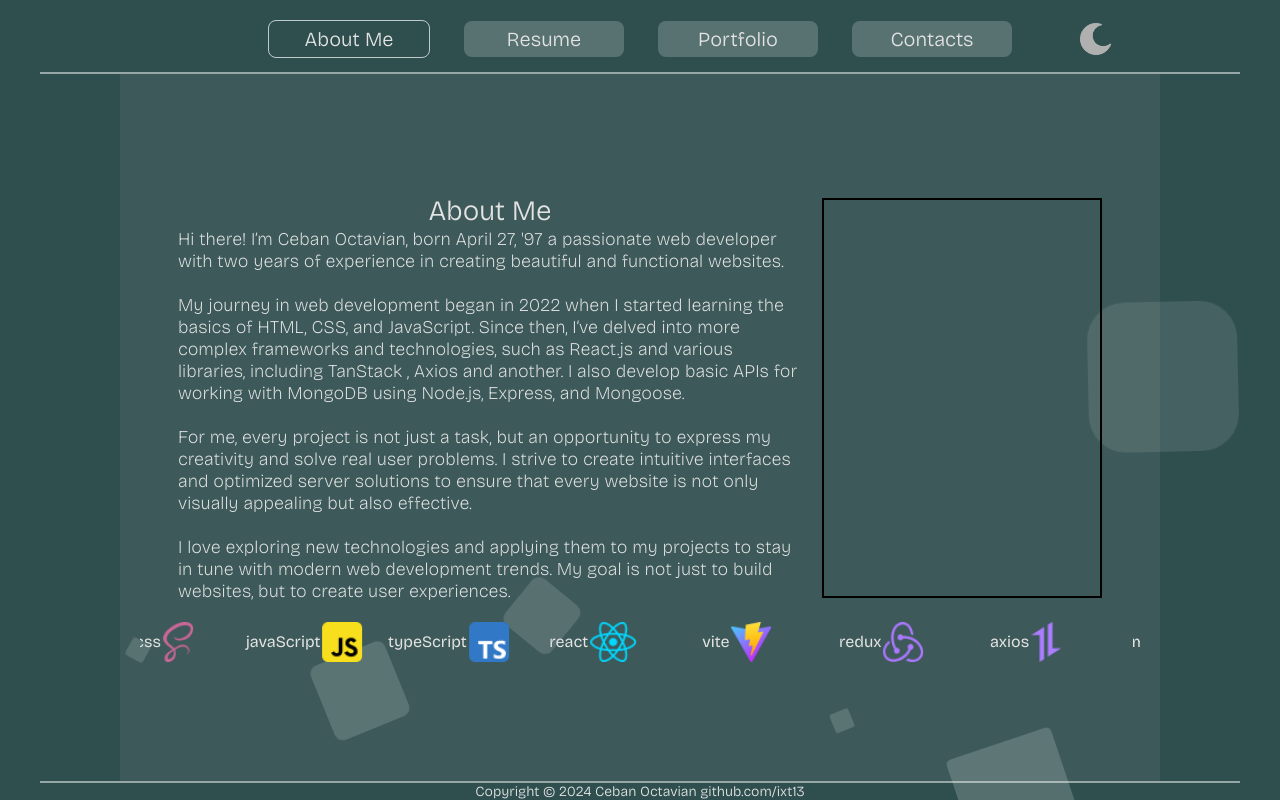
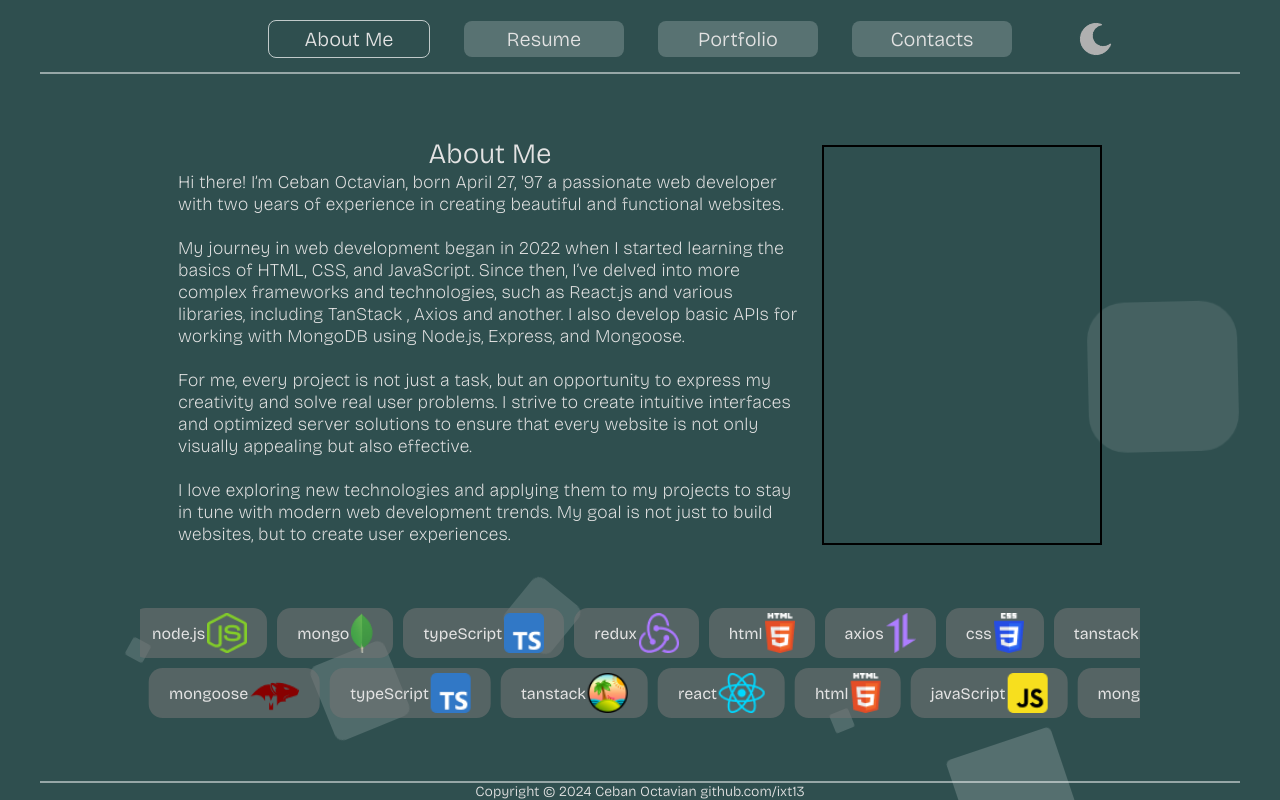
Before and after one commit to ixt13/Portfolio-v2, a Next.js app: page / in a window 1280 px wide. Built offline with nearby package versions, Linux system fonts and the light colour scheme.

Commit message:
carouselAdd

```diff
--- a/src/UI/Components/Carousel/Carousel.css
+++ b/src/UI/Components/Carousel/Carousel.css
@@ -1,8 +1,10 @@
 .swiper {
 	position: relative;
-	height: 40px;
+	height: 50px;
 	width: 1000px;
 	display: flex;
+	align-items: center;
+	justify-content: center;
 }
 
 .swiper:hover {
--- a/src/UI/Components/Carousel/Carousel.tsx
+++ b/src/UI/Components/Carousel/Carousel.tsx
@@ -3,6 +3,8 @@
 import { Swiper, SwiperSlide } from 'swiper/react'
 
 import { technologies } from '@/consts'
+import { shuffleArray } from '@/functions/shuffleArray'
+import { FC } from 'react'
 import 'swiper/css'
 import 'swiper/css/navigation'
 import 'swiper/css/pagination'
@@ -10,28 +12,29 @@ import 'swiper/css/scrollbar'
 import { Autoplay } from 'swiper/modules'
 import { TechItem } from '../TechItem/TechItem'
 import './Carousel.css'
-
-export const Carousel = () => {
+interface iCarousel {
+	reverseDirection: boolean
+}
+export const Carousel: FC<iCarousel> = ({ reverseDirection }) => {
 	return (
 		<Swiper
 			modules={[Autoplay]}
 			spaceBetween={10}
-			slidesPerView={7}
-			slidesPerGroup={3}
+			slidesPerView={'auto'}
+			slidesPerGroup={1}
 			loop={true}
 			autoplay={{
 				delay: 3000,
 				disableOnInteraction: false,
+				reverseDirection: reverseDirection,
 			}}
-			speed={5000}
+			speed={3500}
 		>
-			<div>
-				{technologies.map((el, index) => (
-					<SwiperSlide key={index}>
-						<TechItem name={el.name} image={el.image} />
-					</SwiperSlide>
-				))}
-			</div>
+			{shuffleArray(technologies).map((el, index) => (
+				<SwiperSlide key={index} style={{ width: 'auto', height: '50px' }}>
+					<TechItem name={el.name} image={el.image} />
+				</SwiperSlide>
+			))}
 		</Swiper>
 	)
 }
--- a/src/UI/Components/TechItem/TechItem.module.scss
+++ b/src/UI/Components/TechItem/TechItem.module.scss
@@ -5,9 +5,10 @@
 	justify-content: center;
 	gap: 2px;
 
-	border-radius: 10px;
 	height: 100%;
 	width: 100%;
-	margin-left: 10px;
-	margin-right: 10px;
+	background-color: rgba(117, 117, 117, 0.556);
+	padding-left: 20px;
+	padding-right: 20px;
+	border-radius: 14px;
 }
--- a/src/UI/Screens/HomeScreen.module.scss
+++ b/src/UI/Screens/HomeScreen.module.scss
@@ -1,9 +1,8 @@
 .homeWrapper {
-	background-color: rgba(186, 186, 186, 0.1);
 	height: 100%;
 	display: flex;
 	flex-direction: column;
-	justify-content: center;
+	justify-content: space-evenly;
 	align-items: center;
 	gap: 20px;
 	padding: 20px;
@@ -13,7 +12,7 @@
 	width: 624px;
 	display: flex;
 	flex-direction: column;
-	justify-content: space-around;
+	justify-content: space-between;
 	align-items: center;
 
 	h3 {
@@ -29,9 +28,9 @@
 .userContent {
 	display: flex;
 	flex-direction: row;
-	align-items: center;
 	justify-content: center;
 	gap: 20px;
+	align-items: flex-end;
 }
 .carousel {
 	width: 100%;
--- a/src/UI/Screens/HomeScreen.tsx
+++ b/src/UI/Screens/HomeScreen.tsx
@@ -13,8 +13,10 @@ export const HomeScreen = () => {
 					style={{ width: '280px', height: '400px', border: '2px solid black' }}
 				></div>
 			</div>
-
-			<Carousel />
+			<div style={{ display: 'flex', flexDirection: 'column', gap: '10px' }}>
+				<Carousel reverseDirection={true} />
+				<Carousel reverseDirection={false} />
+			</div>
 		</main>
 	)
 }
--- a/src/functions/getWidthFromName.ts
+++ b/src/functions/getWidthFromName.ts
@@ -12,7 +12,7 @@ export const getWidthFromName = (value: string): number | undefined => {
 		return 22
 	}
 	if (value === 'mongoose') {
-		return 70
+		return 50
 	}
 	if (value === 'express') {
 		return 50
--- /dev/null
+++ b/src/functions/shuffleArray.ts
@@ -0,0 +1,5 @@
+import { iTechnologies } from '@/consts'
+
+export const shuffleArray = (array: iTechnologies[]) => {
+	return array.sort(() => Math.random() - 0.5)
+}
```
